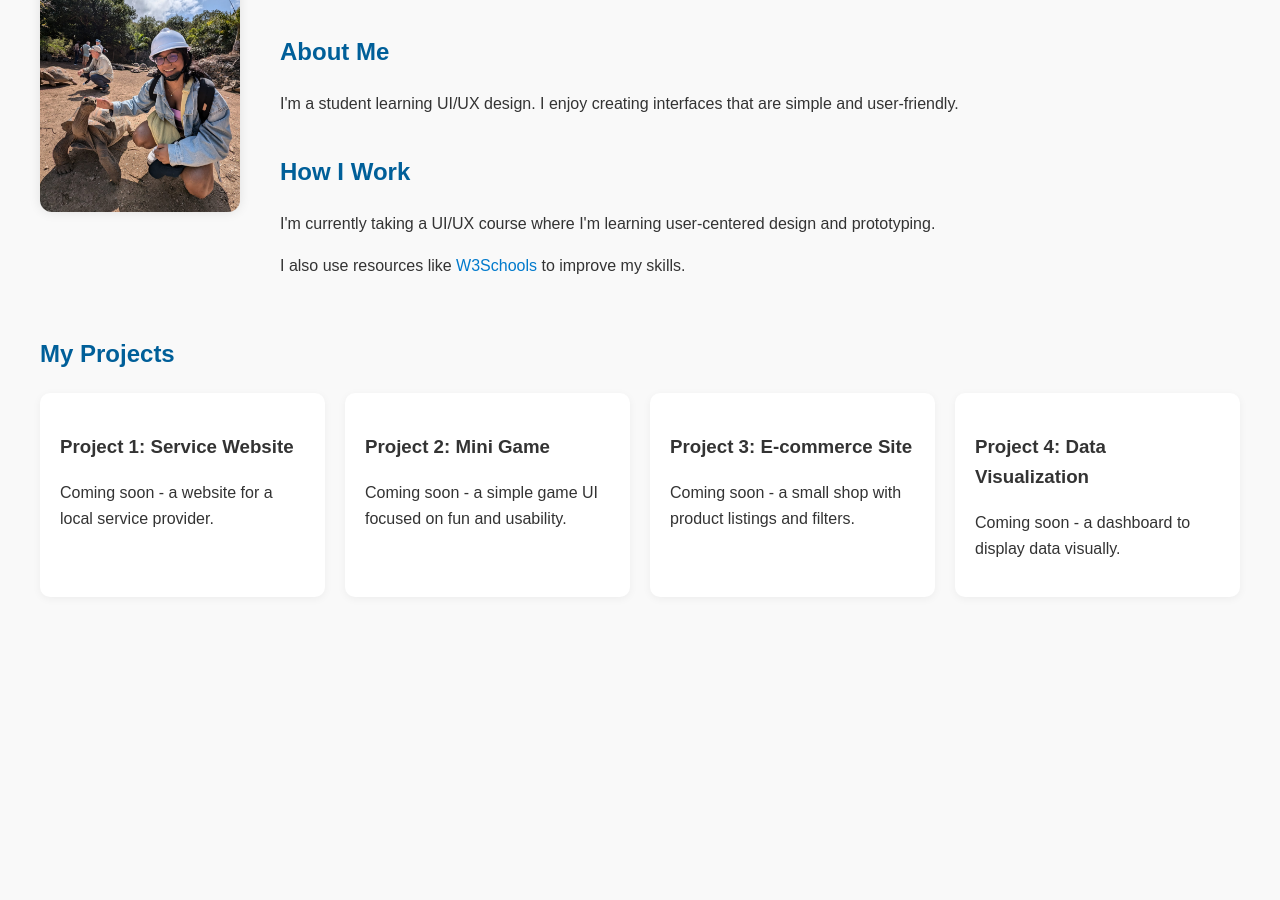
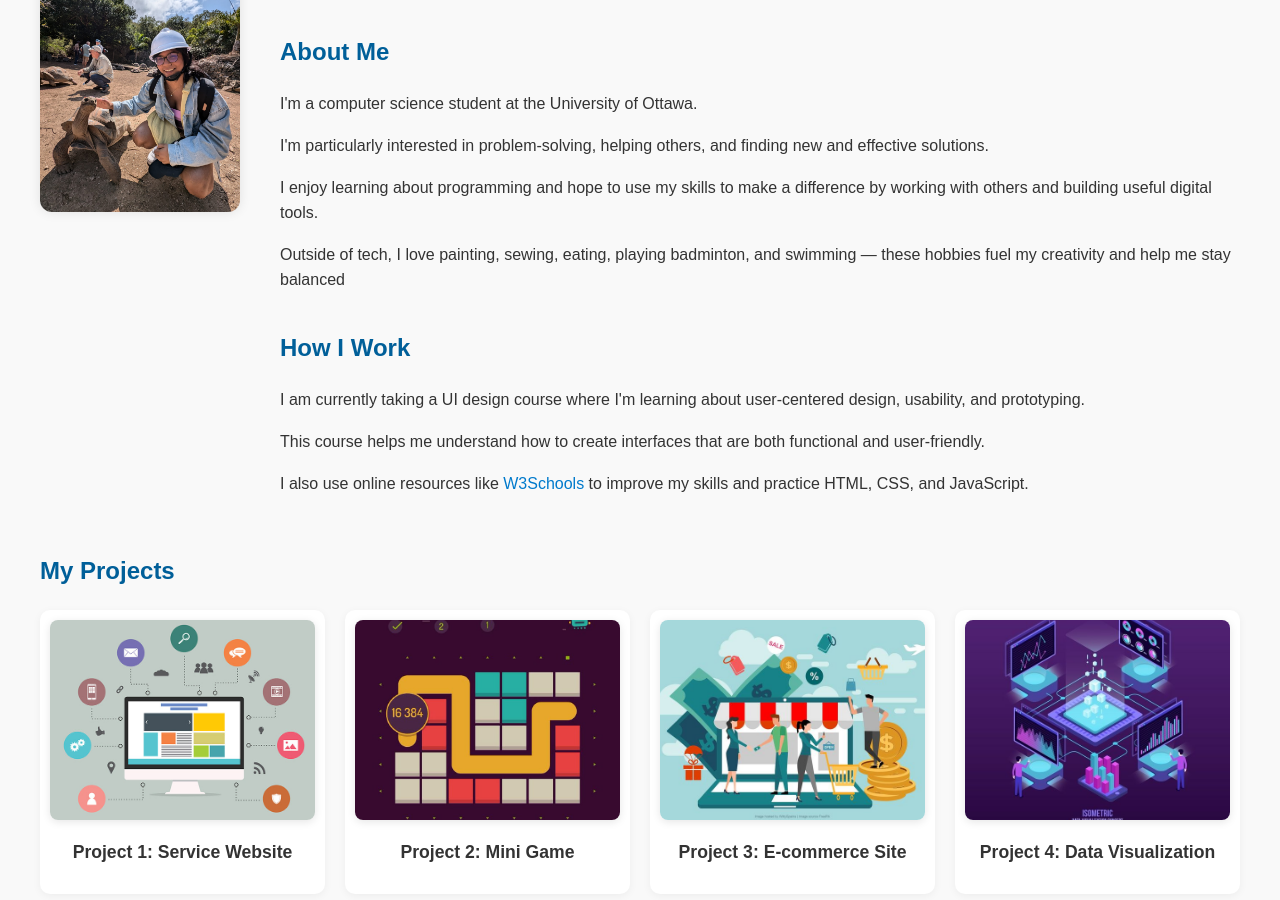
Before and after one commit to Cocorico03/Cocorico03.github.io, a plain HTML site: page index.html in a window 1280 px wide. Shown: the part 94-994 px from the top of the page. Before the commit the page ends 800 px from the top, so only its background shows below. Drawn offline with Linux system fonts and the light colour scheme.

Commit message:
Update in portfolio

```diff
--- a/index.html
+++ b/index.html
@@ -15,39 +15,53 @@
       <h1>Hello, I'm Rageshwaree</h1>
 
       <h2>About Me</h2>
-      <p>I'm a student learning UI/UX design. I enjoy creating interfaces that are simple and user-friendly.</p>
+      <p>I'm a computer science student at the University of Ottawa. </p>
+      <p>I'm particularly interested in problem-solving, helping others, and finding new and effective solutions.</p>
+      <p>I enjoy learning about programming and hope to use my skills to make a difference by working with others and building useful digital tools.</p>
+      <p>Outside of tech, I love painting, sewing, eating, playing badminton, and swimming — these hobbies fuel my creativity and help me stay balanced</p>
 
       <h2>How I Work</h2>
-      <p>I'm currently taking a UI/UX course where I'm learning user-centered design and prototyping.</p>
-      <p>I also use resources like
-        <a href="https://www.w3schools.com/html/default.asp" target="_blank">W3Schools</a> to improve my skills.
-      </p>
+      <p>I am currently taking a UI design course where I'm learning about user-centered design, usability, and prototyping.</p>
+      <p> This course helps me understand how to create interfaces that are both functional and user-friendly.</p>
+      <p>I also use online resources like <a href="https://www.w3schools.com/" target="_blank">W3Schools</a> to improve my skills and practice HTML, CSS, and JavaScript.</p>
     </div>
   </div>
 
-  <!-- Project boxes -->
  <h2>My Projects</h2>
   <div class="projects">
+
     <div class="project-box">
+      <a href="project1.html">
+        <img src="service-website.jpg" alt="Service Website Design" class="project-image">
         <h3>Project 1: Service Website</h3>
-      <p>Coming soon - a website for a local service provider.</p>
+      </a>
     </div>
 
     <div class="project-box">
+      <a href="project2.html">
+        <img src="mini-game.jpg" alt="Mini Game UI" class="project-image">
         <h3>Project 2: Mini Game</h3>
-      <p>Coming soon - a simple game UI focused on fun and usability.</p>
+      </a>
     </div>
 
     <div class="project-box">
+      <a href="project3.html">
+        <img src="E-commerce.jpg" alt="E-commerce Site" class="project-image">
         <h3>Project 3: E-commerce Site</h3>
-      <p>Coming soon - a small shop with product listings and filters.</p>
+      </a>
     </div>
 
     <div class="project-box">
+      <a href="project4.html">
+        <img src="data-visualization.jpg" alt="Data Visualization Dashboard" class="project-image">
         <h3>Project 4: Data Visualization</h3>
-      <p>Coming soon - a dashboard to display data visually.</p>
+      </a>
     </div>
+
 </div>
+
+
+
 
 </body>
 
--- a/style.css
+++ b/style.css
@@ -12,7 +12,7 @@ body {
   display: flex;
   align-items: flex-start;
   gap: 40px;
-  flex-wrap: wrap; /* helps on smaller screens */
+  flex-wrap: wrap;
   margin-bottom: 40px;
 }
 
@@ -44,6 +44,8 @@ h2 {
 
 h3 {
   color: #333;
+  font-size: 1.1em;
+  margin-top: 10px;
 }
 
 /* Links */
@@ -59,19 +61,36 @@ a:hover {
 /* Projects grid */
 .projects {
   display: grid;
-  grid-template-columns: repeat(auto-fit, minmax(260px, 1fr));
+  grid-template-columns: repeat(auto-fit, minmax(240px, 1fr));
   gap: 20px;
 }
 
 /* Each project box */
 .project-box {
   background-color: #ffffff;
-  padding: 20px;
+  padding: 10px;
   border-radius: 10px;
-  box-shadow: 0 2px 8px rgba(0,0,0,0.05);
+  box-shadow: 0 2px 8px rgba(0, 0, 0, 0.05);
+  text-align: center;
   transition: transform 0.2s ease;
+  max-height: 300px; /* Optional: limit height */
+  overflow: hidden; /* Hides anything beyond max height */
 }
 
 .project-box:hover {
   transform: translateY(-5px);
 }
+
+/* Project image style */
+.project-image {
+  width: 100%;
+  height: 200px;/* reduce height*/
+  object-fit: cover; /*ensures image covers area nicely*/
+  border-radius: 8px;
+  box-shadow: 0 2px 8px rgba(0, 0, 0, 0.1);
+  transition: transform 0.2s ease;
+}
+
+.project-image:hover {
+  transform: scale(1.05);
+}
```
Also changed, not shown: project1.html (added, +13 -0 lines), project2.html (added, +13 -0 lines), project3.html (added, +13 -0 lines), project4.html (added, +13 -0 lines), E-commerce.jpg (added), data-visualization.jpg (added), mini-game.jpg (added), service-website.jpg (added). Lines whose indentation alone changed are shown as unchanged.
